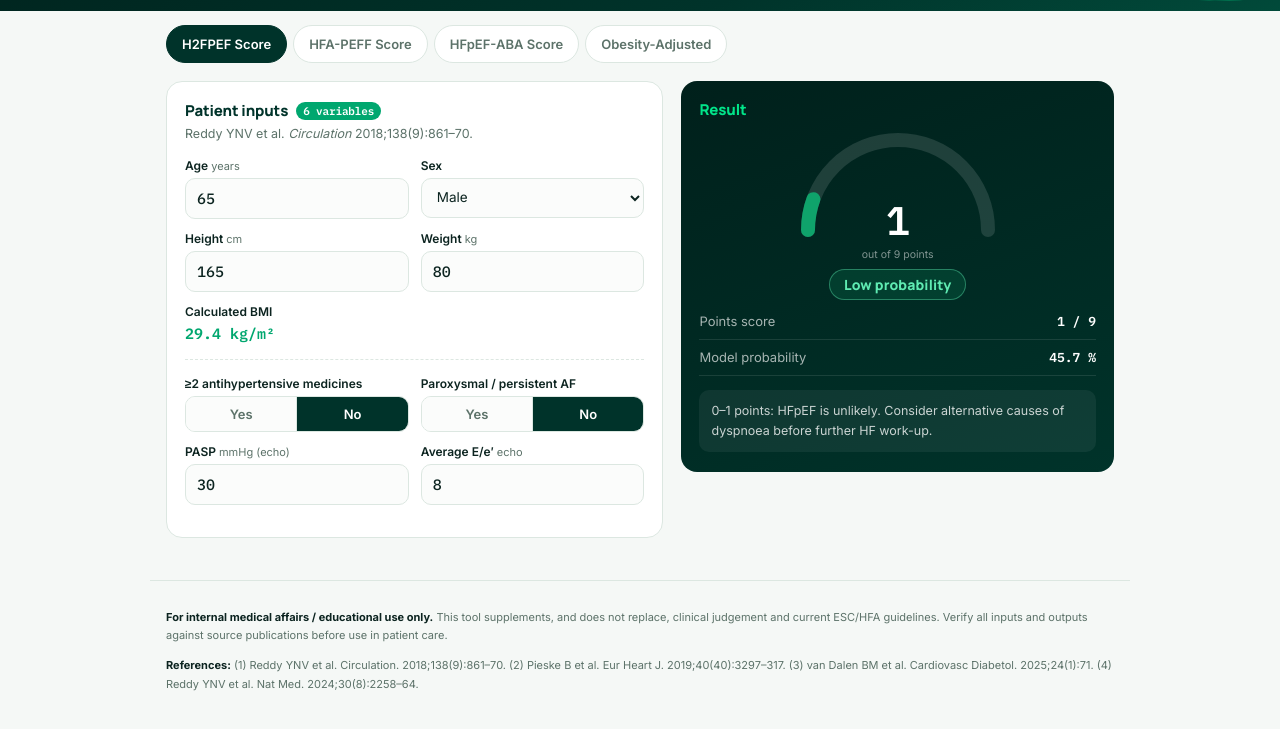
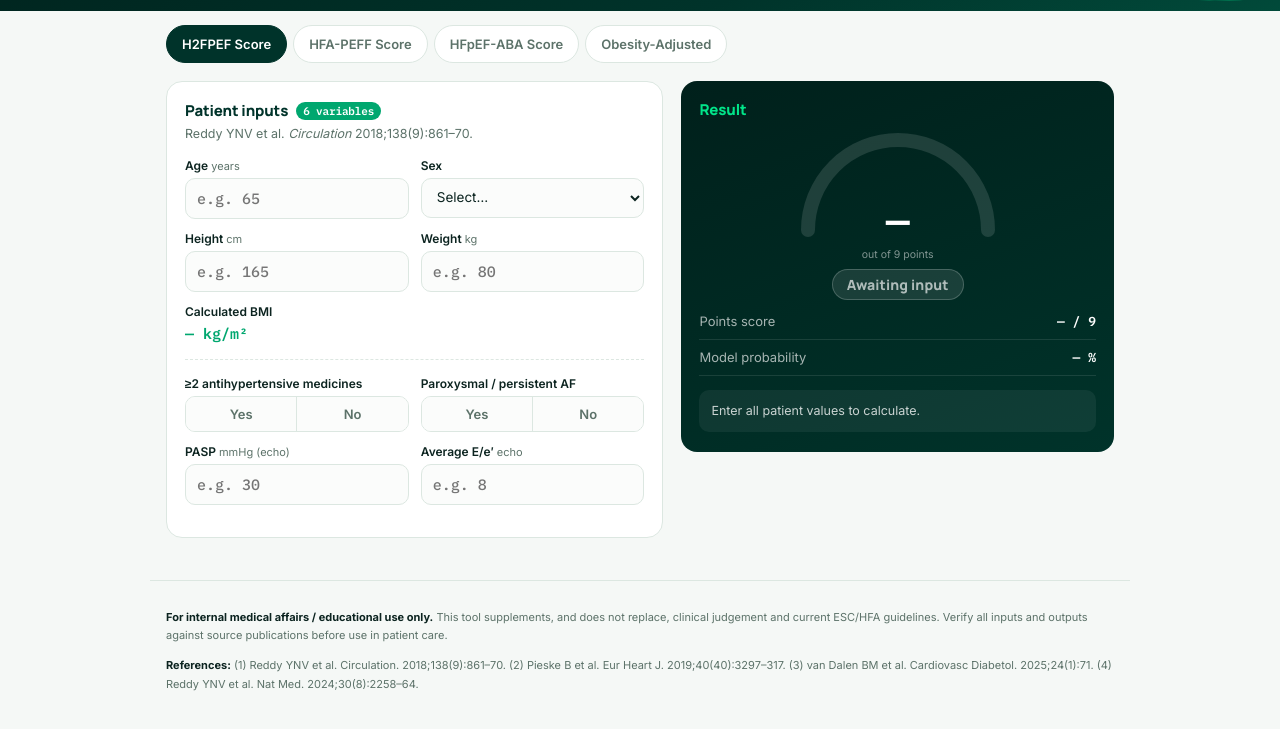
Before and after one commit to markanthonyriveramd/hfpef-calculator, a plain HTML site: page hfpef-calculator.html in a window 1280 px wide. Shown: the part 161-890 px from the top of the page. Drawn offline with Linux system fonts and the light colour scheme.

Commit message:
Add files via upload

```diff
--- a/hfpef-calculator.html
+++ b/hfpef-calculator.html
@@ -460,14 +460,14 @@
       <p class="hint">Reddy YNV et al. <i>Circulation</i> 2018;138(9):861–70.</p>
 
       <div class="field-row">
-        <div class="field"><label>Age <span class="unit">years</span></label><input type="number" id="h2_age" value="65" min="18" max="110"></div>
+        <div class="field"><label>Age <span class="unit">years</span></label><input type="number" id="h2_age" placeholder="e.g. 65" min="18" max="110"></div>
         <div class="field"><label>Sex</label>
-          <select id="h2_sex"><option value="m">Male</option><option value="f">Female</option></select>
+          <select id="h2_sex"><option value="" selected disabled>Select…</option><option value="m">Male</option><option value="f">Female</option></select>
         </div>
       </div>
       <div class="field-row">
-        <div class="field"><label>Height <span class="unit">cm</span></label><input type="number" id="h2_ht" value="165" min="100" max="230"></div>
-        <div class="field"><label>Weight <span class="unit">kg</span></label><input type="number" id="h2_wt" value="80" min="30" max="250"></div>
+        <div class="field"><label>Height <span class="unit">cm</span></label><input type="number" id="h2_ht" placeholder="e.g. 165" min="100" max="230"></div>
+        <div class="field"><label>Weight <span class="unit">kg</span></label><input type="number" id="h2_wt" placeholder="e.g. 80" min="30" max="250"></div>
       </div>
       <div class="field full" style="margin-bottom:12px;">
         <label>Calculated BMI</label>
@@ -478,15 +478,15 @@
 
       <div class="field-row">
         <div class="field"><label>≥2 antihypertensive medicines</label>
-          <div class="seg" id="h2_htn"><button data-v="1">Yes</button><button data-v="0" class="on">No</button></div>
+          <div class="seg" id="h2_htn"><button data-v="1">Yes</button><button data-v="0">No</button></div>
         </div>
         <div class="field"><label>Paroxysmal / persistent AF</label>
-          <div class="seg" id="h2_af"><button data-v="1">Yes</button><button data-v="0" class="on">No</button></div>
+          <div class="seg" id="h2_af"><button data-v="1">Yes</button><button data-v="0">No</button></div>
         </div>
       </div>
       <div class="field-row">
-        <div class="field"><label>PASP <span class="unit">mmHg (echo)</span></label><input type="number" id="h2_pasp" value="30" min="0" max="150"></div>
-        <div class="field"><label>Average E/e′ <span class="unit">echo</span></label><input type="number" id="h2_eer" value="8" min="0" max="40" step="0.1"></div>
+        <div class="field"><label>PASP <span class="unit">mmHg (echo)</span></label><input type="number" id="h2_pasp" placeholder="e.g. 30" min="0" max="150"></div>
+        <div class="field"><label>Average E/e′ <span class="unit">echo</span></label><input type="number" id="h2_eer" placeholder="e.g. 8" min="0" max="40" step="0.1"></div>
       </div>
     </div>
   </div>
@@ -530,37 +530,37 @@
       <h2>Step 2 · Functional domain <span class="pt" id="hfa_f_pts">0 pts</span></h2>
       <p class="hint">Pieske B et al. <i>Eur Heart J</i> 2019;40(40):3297–317.</p>
       <div class="field-row">
-        <div class="field"><label>Septal e′ <span class="unit">cm/s</span></label><input type="number" id="hfa_septal" value="8" step="0.1"></div>
-        <div class="field"><label>Lateral e′ <span class="unit">cm/s</span></label><input type="number" id="hfa_lateral" value="11" step="0.1"></div>
+        <div class="field"><label>Septal e′ <span class="unit">cm/s</span></label><input type="number" id="hfa_septal" placeholder="e.g. 8" step="0.1"></div>
+        <div class="field"><label>Lateral e′ <span class="unit">cm/s</span></label><input type="number" id="hfa_lateral" placeholder="e.g. 11" step="0.1"></div>
       </div>
       <div class="field-row">
-        <div class="field"><label>Average E/e′</label><input type="number" id="hfa_eer" value="10" step="0.1"></div>
-        <div class="field"><label>TR Vmax <span class="unit">m/s</span></label><input type="number" id="hfa_tr" value="2.4" step="0.1"></div>
+        <div class="field"><label>Average E/e′</label><input type="number" id="hfa_eer" placeholder="e.g. 10" step="0.1"></div>
+        <div class="field"><label>TR Vmax <span class="unit">m/s</span></label><input type="number" id="hfa_tr" placeholder="e.g. 2.4" step="0.1"></div>
       </div>
-      <div class="field full"><label>GLS <span class="unit">absolute %, e.g. 17</span></label><input type="number" id="hfa_gls" value="18" step="0.1"></div>
+      <div class="field full"><label>GLS <span class="unit">absolute %, e.g. 17</span></label><input type="number" id="hfa_gls" placeholder="e.g. 18" step="0.1"></div>
     </div>
 
     <div class="card">
       <h2>Morphological domain <span class="pt" id="hfa_m_pts">0 pts</span></h2>
       <div class="field-row">
-        <div class="field"><label>LAVI <span class="unit">mL/m²</span></label><input type="number" id="hfa_lavi" value="28" step="0.1"></div>
-        <div class="field"><label>Sex</label><select id="hfa_sex"><option value="m">Male</option><option value="f">Female</option></select></div>
+        <div class="field"><label>LAVI <span class="unit">mL/m²</span></label><input type="number" id="hfa_lavi" placeholder="e.g. 28" step="0.1"></div>
+        <div class="field"><label>Sex</label><select id="hfa_sex"><option value="" selected disabled>Select…</option><option value="m">Male</option><option value="f">Female</option></select></div>
       </div>
       <div class="field-row">
-        <div class="field"><label>LVMI <span class="unit">g/m²</span></label><input type="number" id="hfa_lvmi" value="90" step="0.1"></div>
-        <div class="field"><label>RWT</label><input type="number" id="hfa_rwt" value="0.38" step="0.01"></div>
+        <div class="field"><label>LVMI <span class="unit">g/m²</span></label><input type="number" id="hfa_lvmi" placeholder="e.g. 90" step="0.1"></div>
+        <div class="field"><label>RWT</label><input type="number" id="hfa_rwt" placeholder="e.g. 0.38" step="0.01"></div>
       </div>
-      <div class="field full"><label>LV wall thickness <span class="unit">mm</span></label><input type="number" id="hfa_lvwt" value="9" step="0.1"></div>
+      <div class="field full"><label>LV wall thickness <span class="unit">mm</span></label><input type="number" id="hfa_lvwt" placeholder="e.g. 9" step="0.1"></div>
     </div>
 
     <div class="card">
       <h2>Biomarker domain <span class="pt" id="hfa_b_pts">0 pts</span></h2>
       <div class="field full" style="margin-bottom:12px;">
         <label>Rhythm</label>
-        <div class="seg" id="hfa_rhythm"><button data-v="sinus" class="on">Sinus</button><button data-v="af">Atrial fibrillation</button></div>
+        <div class="seg" id="hfa_rhythm"><button data-v="sinus">Sinus</button><button data-v="af">Atrial fibrillation</button></div>
       </div>
       <div class="field-row">
-        <div class="field"><label>NT-proBNP <span class="unit">pg/mL</span></label><input type="number" id="hfa_ntprobnp" value="150"></div>
+        <div class="field"><label>NT-proBNP <span class="unit">pg/mL</span></label><input type="number" id="hfa_ntprobnp" placeholder="e.g. 150"></div>
         <div class="field"><label>BNP <span class="unit">pg/mL (if used instead)</span></label><input type="number" id="hfa_bnp" placeholder="optional"></div>
       </div>
     </div>
@@ -610,7 +610,7 @@
       <h2>Model type</h2>
       <p class="hint">Reddy YNV et al. <i>Nat Med</i> 2024;30(8):2258–64.</p>
       <div class="seg" id="aba_mode">
-        <button data-v="basic" class="on">Basic — no echo required</button>
+        <button data-v="basic">Basic — no echo required</button>
         <button data-v="advanced">Advanced — with echo</button>
       </div>
     </div>
@@ -618,12 +618,12 @@
     <div class="card">
       <h2>Patient inputs</h2>
       <div class="field-row">
-        <div class="field"><label>Age <span class="unit">years</span></label><input type="number" id="aba_age" value="65"></div>
-        <div class="field"><label>Sex</label><select id="aba_sex"><option value="m">Male</option><option value="f">Female</option></select></div>
+        <div class="field"><label>Age <span class="unit">years</span></label><input type="number" id="aba_age" placeholder="e.g. 65"></div>
+        <div class="field"><label>Sex</label><select id="aba_sex"><option value="" selected disabled>Select…</option><option value="m">Male</option><option value="f">Female</option></select></div>
       </div>
       <div class="field-row">
-        <div class="field"><label>Height <span class="unit">cm</span></label><input type="number" id="aba_ht" value="165"></div>
-        <div class="field"><label>Weight <span class="unit">kg</span></label><input type="number" id="aba_wt" value="80"></div>
+        <div class="field"><label>Height <span class="unit">cm</span></label><input type="number" id="aba_ht" placeholder="e.g. 165"></div>
+        <div class="field"><label>Weight <span class="unit">kg</span></label><input type="number" id="aba_wt" placeholder="e.g. 80"></div>
       </div>
       <div class="field full" style="margin-bottom:12px;">
         <label>Calculated BMI</label>
@@ -631,14 +631,14 @@
       </div>
       <div class="field full" style="margin-bottom:12px;">
         <label>Atrial fibrillation</label>
-        <div class="seg" id="aba_af"><button data-v="1">Yes</button><button data-v="0" class="on">No</button></div>
+        <div class="seg" id="aba_af"><button data-v="1">Yes</button><button data-v="0">No</button></div>
       </div>
       <div id="aba_echo_fields" style="display:none;">
         <hr class="divider">
         <p class="subhead">Echocardiographic inputs</p>
         <div class="field-row">
-          <div class="field"><label>Average E/e′</label><input type="number" id="aba_eer" value="8" step="0.1"></div>
-          <div class="field"><label>PASP <span class="unit">mmHg</span></label><input type="number" id="aba_pasp" value="30"></div>
+          <div class="field"><label>Average E/e′</label><input type="number" id="aba_eer" placeholder="e.g. 8" step="0.1"></div>
+          <div class="field"><label>PASP <span class="unit">mmHg</span></label><input type="number" id="aba_pasp" placeholder="e.g. 30"></div>
         </div>
       </div>
     </div>
@@ -706,7 +706,8 @@ function wireSeg(id, onChange){
   });
 }
 function segVal(id){
-  return $(id).querySelector('button.on').dataset.v;
+  const btn = $(id).querySelector('button.on');
+  return btn ? btn.dataset.v : null;
 }
 function setGauge(arcId, numId, fraction, colorVar){
   const circumference = 283;
@@ -727,16 +728,33 @@ document.querySelectorAll('#tabs button').forEach(btn=>{
 
 /* ---------------- H2FPEF ---------------- */
 function calcH2FPEF(){
-  const age = parseFloat($('h2_age').value)||0;
-  const ht = parseFloat($('h2_ht').value)||0;
-  const wt = parseFloat($('h2_wt').value)||0;
-  const bmi = ht>0 ? wt/((ht/100)*(ht/100)) : 0;
-  $('h2_bmi_out').textContent = bmi? bmi.toFixed(1)+' kg/m²' : '— kg/m²';
+  const ageStr = $('h2_age').value, htStr = $('h2_ht').value, wtStr = $('h2_wt').value;
+  const paspStr = $('h2_pasp').value, eerStr = $('h2_eer').value;
+  const htnSel = segVal('h2_htn');
+  const afSel = segVal('h2_af');
 
-  const htn = parseInt(segVal('h2_htn'));
-  const af = parseInt(segVal('h2_af'));
-  const pasp = parseFloat($('h2_pasp').value)||0;
-  const eer = parseFloat($('h2_eer').value)||0;
+  const ht = parseFloat(htStr), wt = parseFloat(wtStr);
+  const bmi = (htStr!=='' && wtStr!=='') ? wt/((ht/100)*(ht/100)) : NaN;
+  $('h2_bmi_out').textContent = !isNaN(bmi) ? bmi.toFixed(1)+' kg/m²' : '— kg/m²';
+
+  const complete = ageStr!=='' && htStr!=='' && wtStr!=='' && paspStr!=='' && eerStr!=='' && htnSel!==null && afSel!==null;
+
+  if(!complete){
+    $('h2_score_num').textContent = '—';
+    $('h2_pts_val').textContent = '— / 9';
+    $('h2_prob_val').textContent = '— %';
+    $('h2_cat').textContent = 'Awaiting input';
+    $('h2_cat').className = 'gauge-cat cat-neutral';
+    $('h2_interp').textContent = 'Enter all patient values to calculate.';
+    setGauge('h2_arc','h2_score_num', 0, 'rgba(255,255,255,0.18)');
+    return;
+  }
+
+  const age = parseFloat(ageStr);
+  const pasp = parseFloat(paspStr);
+  const eer = parseFloat(eerStr);
+  const htn = parseInt(htnSel);
+  const af = parseInt(afSel);
 
   let pts = 0;
   if(bmi>30) pts+=2;
@@ -771,21 +789,42 @@ $('h2_sex').addEventListener('change', calcH2FPEF);
 
 /* ---------------- HFA-PEFF ---------------- */
 function calcHFAPEFF(){
-  const septal = parseFloat($('hfa_septal').value);
-  const lateral = parseFloat($('hfa_lateral').value);
-  const eer = parseFloat($('hfa_eer').value);
-  const tr = parseFloat($('hfa_tr').value);
-  const gls = parseFloat($('hfa_gls').value);
+  const septalStr=$('hfa_septal').value, lateralStr=$('hfa_lateral').value, eerStr=$('hfa_eer').value,
+        trStr=$('hfa_tr').value, glsStr=$('hfa_gls').value;
+  const laviStr=$('hfa_lavi').value, sex=$('hfa_sex').value, lvmiStr=$('hfa_lvmi').value,
+        rwtStr=$('hfa_rwt').value, lvwtStr=$('hfa_lvwt').value;
+  const rhythm = segVal('hfa_rhythm');
+  const ntprobnpStr=$('hfa_ntprobnp').value, bnpStr=$('hfa_bnp').value;
+
+  const functionalComplete = septalStr!=='' && lateralStr!=='' && eerStr!=='' && trStr!=='' && glsStr!=='';
+  const morphComplete = laviStr!=='' && sex!=='' && lvmiStr!=='' && rwtStr!=='' && lvwtStr!=='';
+  const biomarkerComplete = rhythm!==null && (ntprobnpStr!=='' || bnpStr!=='');
+  const complete = functionalComplete && morphComplete && biomarkerComplete;
+
+  if(!complete){
+    $('hfa_f_pts').textContent = '— pts';
+    $('hfa_m_pts').textContent = '— pts';
+    $('hfa_b_pts').textContent = '— pts';
+    $('mini_f').textContent = '—';
+    $('mini_m').textContent = '—';
+    $('mini_b').textContent = '—';
+    $('hfa_score_num').textContent = '—';
+    $('hfa_cat').textContent = 'Awaiting input';
+    $('hfa_cat').className = 'gauge-cat cat-neutral';
+    $('hfa_interp').textContent = 'Enter echo and biomarker values across all three domains to calculate.';
+    $('hfa_step3_card').style.display = 'none';
+    setGauge('hfa_arc','hfa_score_num', 0, 'rgba(255,255,255,0.18)');
+    return;
+  }
+
+  const septal=parseFloat(septalStr), lateral=parseFloat(lateralStr), eer=parseFloat(eerStr),
+        tr=parseFloat(trStr), gls=parseFloat(glsStr);
 
   let fMajor = (septal<7) || (lateral<10) || (eer>=15) || (tr>2.8);
   let fMinor = (eer>=9 && eer<=14) || (gls<16);
   let fScore = fMajor?2:(fMinor?1:0);
 
-  const lavi = parseFloat($('hfa_lavi').value);
-  const sex = $('hfa_sex').value;
-  const lvmi = parseFloat($('hfa_lvmi').value);
-  const rwt = parseFloat($('hfa_rwt').value);
-  const lvwt = parseFloat($('hfa_lvwt').value);
+  const lavi=parseFloat(laviStr), lvmi=parseFloat(lvmiStr), rwt=parseFloat(rwtStr), lvwt=parseFloat(lvwtStr);
   const lvmiMajorCut = sex==='m'?149:122;
   const lvmiMinorCut = sex==='m'?115:95;
 
@@ -793,9 +832,8 @@ function calcHFAPEFF(){
   let mMinor = (lavi>=29 && lavi<=34) || (lvmi>lvmiMinorCut && rwt>0.42) || (lvwt>=12);
   let mScore = mMajor?2:(mMinor?1:0);
 
-  const rhythm = segVal('hfa_rhythm');
-  const ntprobnp = parseFloat($('hfa_ntprobnp').value);
-  const bnp = parseFloat($('hfa_bnp').value);
+  const ntprobnp = parseFloat(ntprobnpStr);
+  const bnp = parseFloat(bnpStr);
   let bMajor=false, bMinor=false;
   if(rhythm==='sinus'){
     bMajor = (ntprobnp>220) || (bnp>80);
@@ -839,9 +877,11 @@ $('hfa_step3_toggle').addEventListener('change', function(){
 ['hfa_ex_eer','hfa_ex_tr'].forEach(id=>$(id).addEventListener('input', evalStep3));
 function evalStep3(){
   if(!$('hfa_step3_toggle').checked) return;
-  const eer = parseFloat($('hfa_ex_eer').value);
-  const tr = parseFloat($('hfa_ex_tr').value);
-  if(isNaN(eer) && isNaN(tr)) { $('hfa_step3_result').style.display='none'; return; }
+  const eerStr = $('hfa_ex_eer').value;
+  const trStr = $('hfa_ex_tr').value;
+  if(eerStr==='' && trStr===''){ $('hfa_step3_result').style.display='none'; return; }
+  const eer = parseFloat(eerStr);
+  const tr = parseFloat(trStr);
   const positive = (eer>=15) || (tr>3.4);
   const box = $('hfa_step3_result');
   box.style.display='block';
@@ -859,19 +899,34 @@ wireSeg('aba_mode', ()=>{
   calcABA();
 });
 function calcABA(){
-  const age = parseFloat($('aba_age').value)||0;
-  const ht = parseFloat($('aba_ht').value)||0;
-  const wt = parseFloat($('aba_wt').value)||0;
-  const bmi = ht>0 ? wt/((ht/100)*(ht/100)) : 0;
-  $('aba_bmi_out').textContent = bmi? bmi.toFixed(1)+' kg/m²' : '— kg/m²';
-  const af = parseInt(segVal('aba_af'));
+  const ageStr=$('aba_age').value, htStr=$('aba_ht').value, wtStr=$('aba_wt').value;
+  const afSel = segVal('aba_af');
+  const ht=parseFloat(htStr), wt=parseFloat(wtStr);
+  const bmi = (htStr!=='' && wtStr!=='') ? wt/((ht/100)*(ht/100)) : NaN;
+  $('aba_bmi_out').textContent = !isNaN(bmi) ? bmi.toFixed(1)+' kg/m²' : '— kg/m²';
+
+  let echoStr1='', echoStr2='';
+  if(abaMode==='advanced'){
+    echoStr1 = $('aba_eer').value;
+    echoStr2 = $('aba_pasp').value;
+  }
+  const complete = ageStr!=='' && htStr!=='' && wtStr!=='' && afSel!==null && (abaMode==='basic' || (echoStr1!=='' && echoStr2!==''));
+
+  if(!complete){
+    $('aba_score_num').innerHTML = '—';
+    setGauge('aba_arc','aba_score_num', 0, 'rgba(255,255,255,0.18)');
+    return;
+  }
+
+  const age = parseFloat(ageStr);
+  const af = parseInt(afSel);
 
   let y;
   if(abaMode==='basic'){
     y = -7.78875077116607 + 0.0625642747159337*age + 0.135149246234458*bmi + 2.04080564803471*af;
   } else {
-    const eer = parseFloat($('aba_eer').value)||0;
-    const pasp = parseFloat($('aba_pasp').value)||0;
+    const eer = parseFloat(echoStr1);
+    const pasp = parseFloat(echoStr2);
     y = -9.19174463966566 + 0.0451129471272832*age + 0.130730156015681*bmi + 0.0858634402456586*eer + 0.051963758732548*pasp + 1.69968057294513*af;
   }
   const z = Math.exp(y);
@@ -885,7 +940,7 @@ function calcABA(){
 wireSeg('aba_af', calcABA);
 $('aba_sex').addEventListener('change', calcABA);
 
-/* initial calc */
+/* initial calc — panels start blank/awaiting input, no pre-filled values */
 calcH2FPEF();
 calcHFAPEFF();
 calcABA();
```
Also changed, not shown: index.html (+118 -63 lines).
